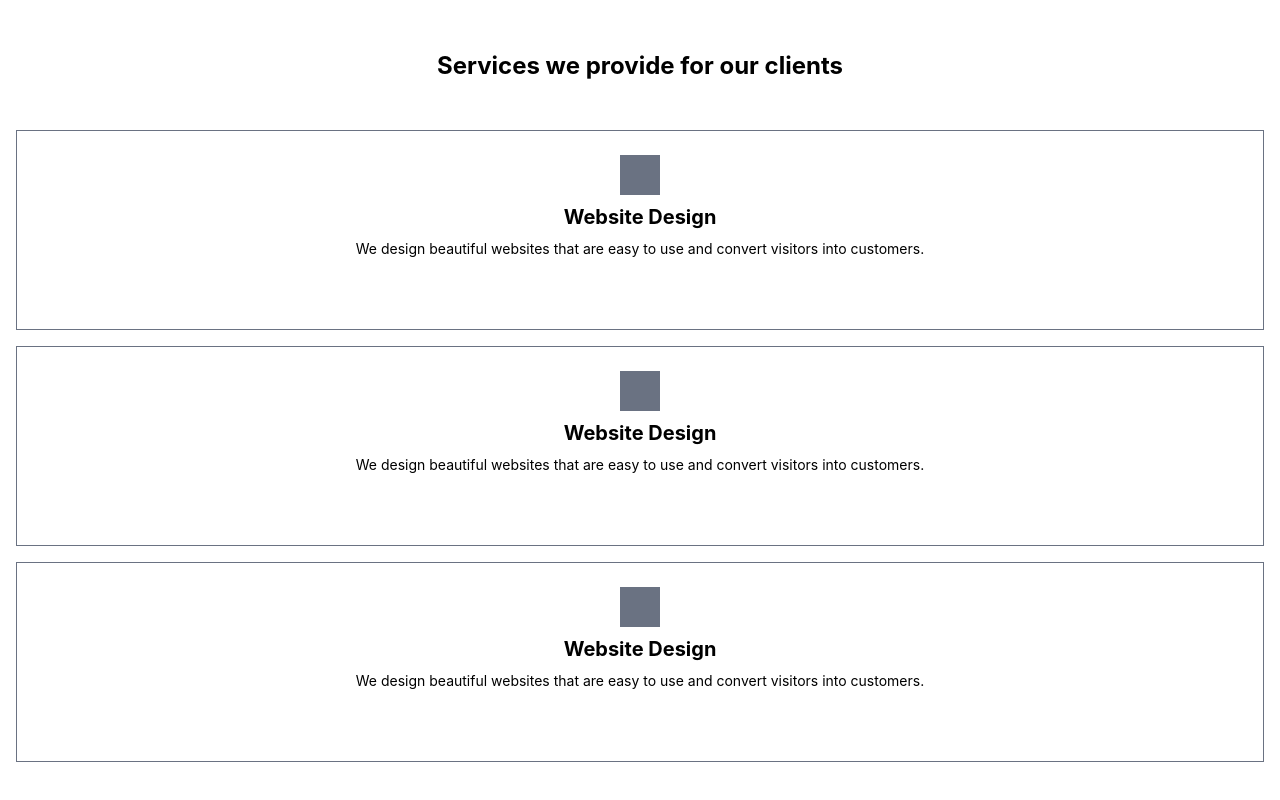
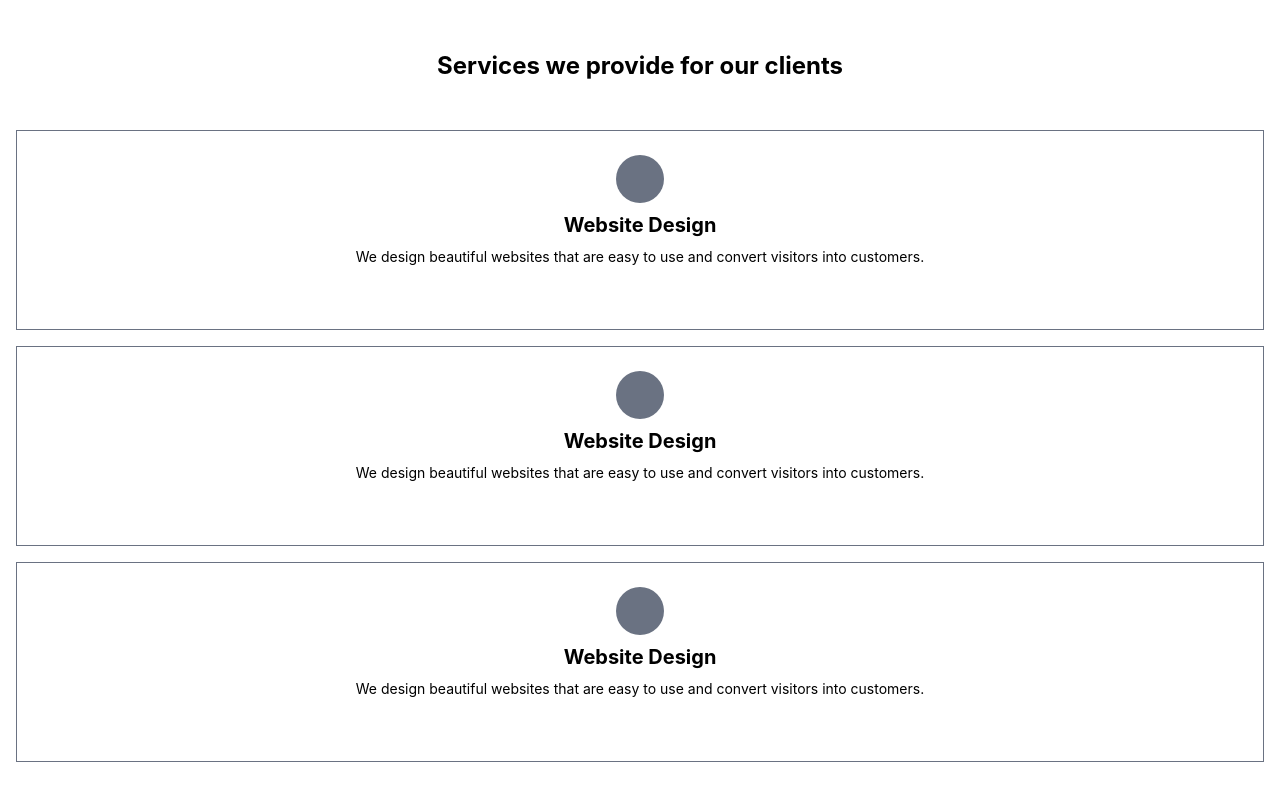
Before and after one commit to Marko21002/agencylanding, a React (Vite) app: page / in a window 1280 px wide. Shown: the part 646-1446 px from the top of the page. Built offline with nearby package versions, Linux system fonts and the light colour scheme.

Commit message:
Update Services component styling by increasing icon size and adding rounded corners for a more modern look.

```diff
--- a/src/components/Services.tsx
+++ b/src/components/Services.tsx
@@ -6,7 +6,7 @@ export default function Services() {
       </h1>
       <div className="flex flex-col gap-4 w-full">
         <div className="w-full h-[200px] border gap-2 border-gray-500 flex flex-col py-6 items-center text-center px-4">
-          <div className="w-10 h-10 bg-gray-500"></div>
+          <div className="w-12 h-12 bg-gray-500 rounded-full"></div>
           <h2 className="text-xl font-bold">Website Design</h2>
           <p className="text-sm">
             We design beautiful websites that are easy to use and convert
@@ -14,7 +14,7 @@ export default function Services() {
           </p>
         </div>
         <div className="w-full h-[200px] border gap-2 border-gray-500 flex flex-col py-6 items-center text-center px-4">
-          <div className="w-10 h-10 bg-gray-500"></div>
+          <div className="w-12 h-12 bg-gray-500 rounded-full"></div>
           <h2 className="text-xl font-bold">Website Design</h2>
           <p className="text-sm">
             We design beautiful websites that are easy to use and convert
@@ -23,7 +23,7 @@ export default function Services() {
         </div>
 
         <div className="w-full h-[200px] border gap-2 border-gray-500 flex flex-col py-6 items-center text-center px-4">
-          <div className="w-10 h-10 bg-gray-500"></div>
+          <div className="w-12 h-12 bg-gray-500 rounded-full"></div>
           <h2 className="text-xl font-bold">Website Design</h2>
           <p className="text-sm">
             We design beautiful websites that are easy to use and convert
```
